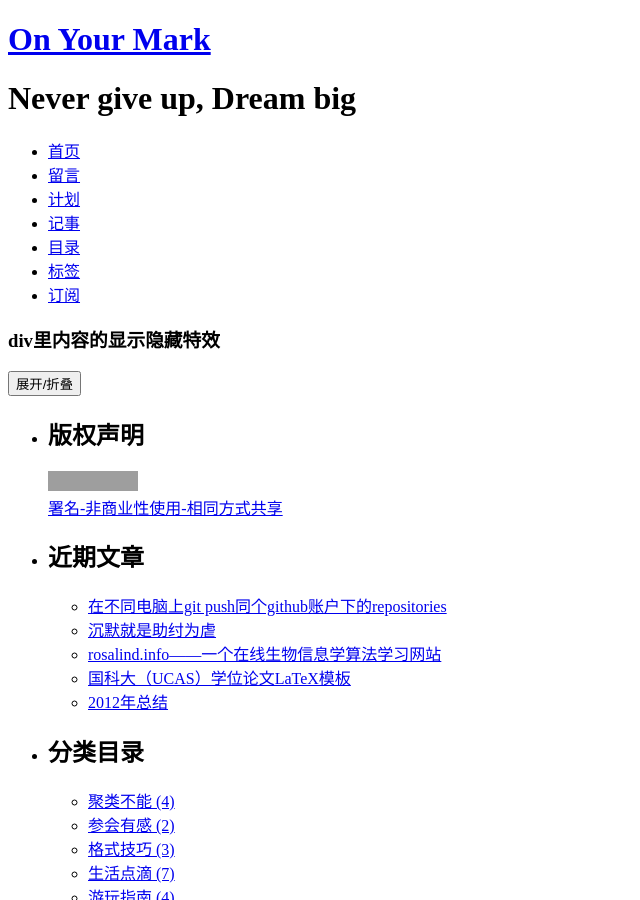
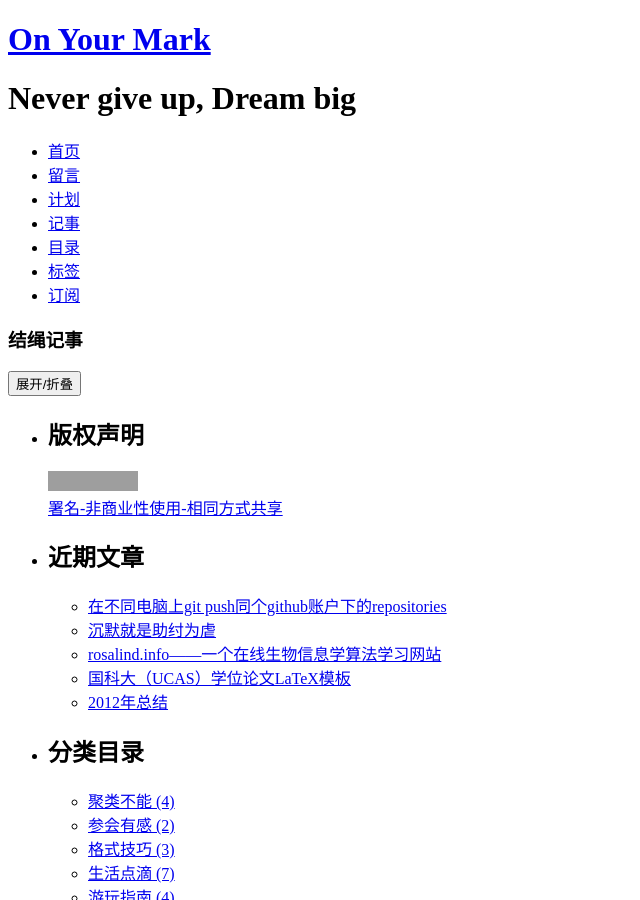
Before and after one commit to yulijia/cn, a Jekyll site: the page built from diary/index.html, in a window 1280 px wide and 900 px high. Shown: the whole window, without its empty margins (0-640 px from the left). Built offline with Jekyll 4.4.1, drawn with Linux system fonts in a browser that asks for light colours; nearby versions of some CDN libraries; formulas are drawn with MathJax 3; grey boxes are pictures that could not be loaded.

Commit message:
test jquery

```diff
--- a/diary/index.html
+++ b/diary/index.html
@@ -6,7 +6,7 @@
 
 
 
-<html xmlns="http://www.w3.org/1999/xhtml">
+<!--<html xmlns="http://www.w3.org/1999/xhtml">-->
 <head>
 <meta http-equiv="Content-Type" content="text/html; charset=utf-8" />
 <title>jquery</title>
@@ -19,9 +19,9 @@
 </script>
 </head>
 
-<h3>div里内容的显示隐藏特效</h3>
+<h3>结绳记事</h3>
 <input type="button" value="展开/折叠" onclick="toggle()"/>
-<div id="divObj" style="display:none"> 1.测试例子<br/>
+<div id="divObj" style="display:none"> 结绳记事<br/>
 #结绳记事#
 网站创建时间：2011.07.19
 
@@ -112,4 +112,4 @@
 \[1 2 3 4 转考\] 无眠 看你 情绪 8级大风 害怕 活检 春雨 101 口语 人口模型 熬夜 家 腺瘤 放轻松 回家 忙下一阵
 </div>
 
-</html>
+<!--</html>-->
```
